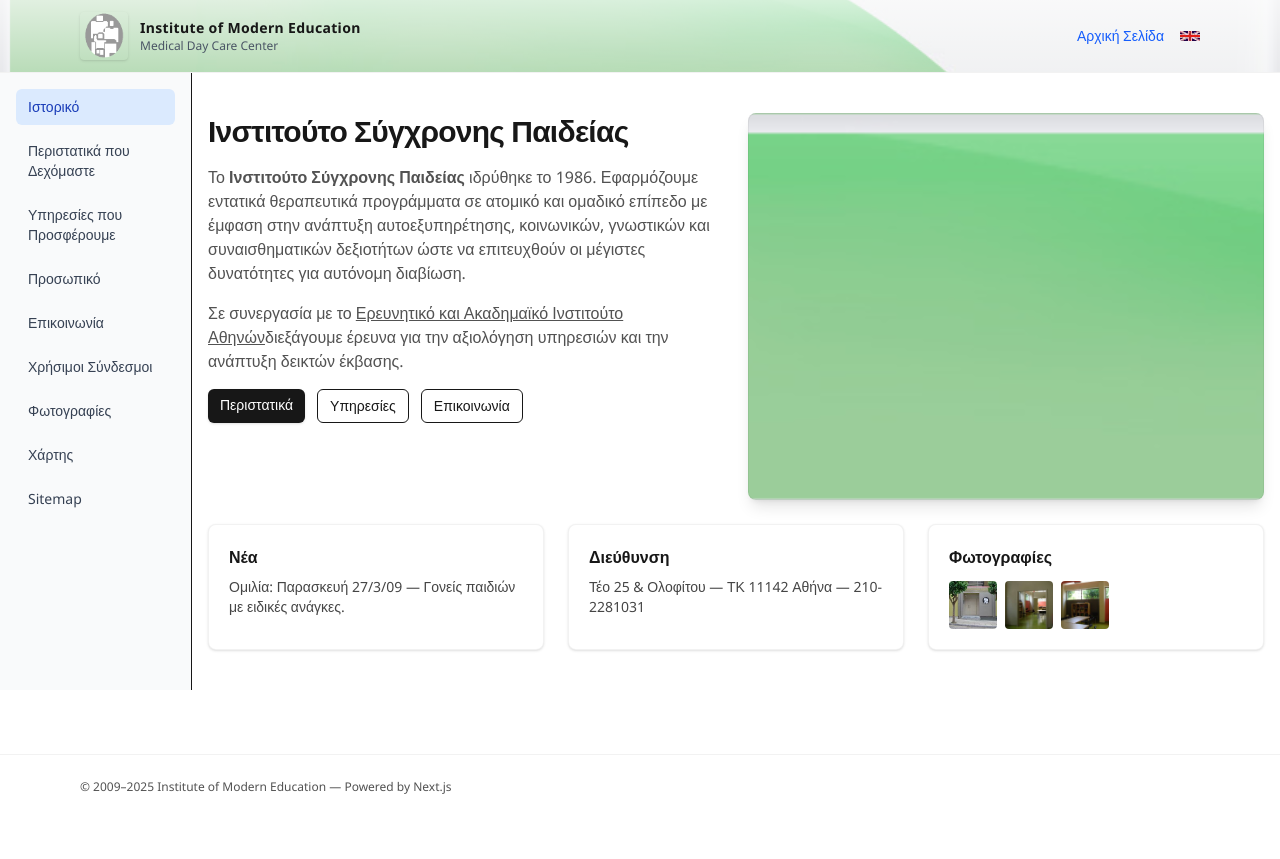
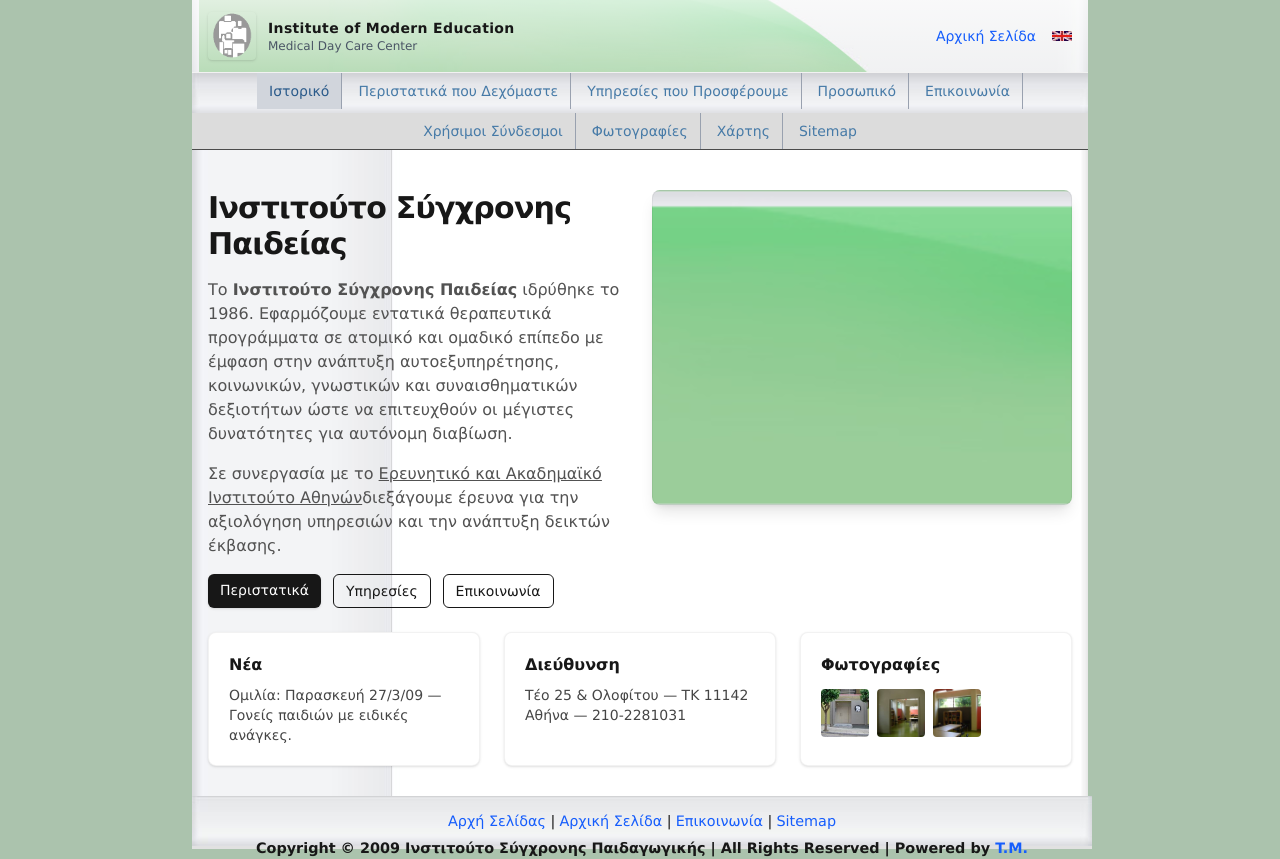
Before and after one commit to adenadoume/insype, a Next.js app: page / in a window 1280 px wide. Before the commit the page ends 819 px from the top, so only its background shows below. Built offline with nearby package versions, Linux system fonts and the light colour scheme.

Commit message:
feat: horizontal navigation menu with original HTML colors and styling

```diff
--- a/src/app/_components/Nav.tsx
+++ b/src/app/_components/Nav.tsx
@@ -31,7 +31,7 @@ export function HeaderNav() {
   );
 }
 
-export function SideNav() {
+export function HorizontalNav() {
   const pathname = usePathname() || "/";
   const isEnglish = pathname === "/en" || pathname.startsWith("/en/");
   const prefix = isEnglish ? "/en" : "";
@@ -61,19 +61,29 @@ export function SideNav() {
       ];
 
   return (
-    <nav className="w-48 min-w-48 bg-gray-50 p-4 border-r">
-      <ul className="space-y-2">
+    <nav className="w-full border-b" style={{
+      backgroundColor: 'rgb(220,220,220)',
+      backgroundImage: 'url(/img/bg_head_bottom_nav.jpg)',
+      backgroundRepeat: 'repeat-x',
+      color: 'rgb(75,75,75)'
+    }}>
+      <div className="container mx-auto px-4">
+        <ul className="flex flex-wrap items-center justify-center gap-1">
           {links.map(({ href, label }) => {
             const isActive = pathname === href || (href !== `${prefix}/` && pathname.startsWith(href));
             return (
-            <li key={href}>
+              <li key={href} className="border-r border-gray-400 last:border-r-0">
                 <Link
                   href={href}
-                className={`block px-3 py-2 text-sm rounded-md transition-colors ${
+                  className={`block px-3 py-2 text-sm font-medium transition-colors hover:bg-gray-300 hover:text-blue-800 ${
                     isActive
-                    ? "bg-blue-100 text-blue-800 font-medium"
-                    : "text-gray-700 hover:bg-gray-100 hover:text-gray-900"
+                      ? "text-blue-800 bg-gray-300"
+                      : "text-blue-600"
                   }`}
+                  style={{
+                    color: isActive ? 'rgb(42,90,138)' : 'rgb(70,122,167)',
+                    textDecoration: 'none'
+                  }}
                 >
                   {label}
                 </Link>
@@ -81,6 +91,7 @@ export function SideNav() {
             );
           })}
         </ul>
+      </div>
     </nav>
   );
 }
--- a/src/app/layout.tsx
+++ b/src/app/layout.tsx
@@ -2,7 +2,7 @@ import type { Metadata } from "next";
 import { Noto_Sans, Inter } from "next/font/google";
 import Link from "next/link";
 import Image from "next/image";
-import { HeaderNav, SideNav } from "./_components/Nav";
+import { HeaderNav, HorizontalNav } from "./_components/Nav";
 import "./globals.css";
 
 const notoSans = Noto_Sans({
@@ -50,10 +50,23 @@ function Header() {
 
 function Footer() {
   return (
-    <footer className="mt-16 border-t border-black/5 bg-white/50 py-6 text-xs text-neutral-600 backdrop-blur dark:border-white/10 dark:bg-neutral-900/50 dark:text-neutral-300">
-      <div className="mx-auto max-w-6xl px-4">
-        <p>
-          © 2009–{new Date().getFullYear()} Institute of Modern Education — Powered by Next.js
+    <footer className="clear-both text-xs" style={{
+      width: '900px',
+      height: '3.7em',
+      padding: '1.1em 0 0',
+      background: '#E1E1E1 url(/img/bg_foot.jpg) no-repeat scroll 0 0',
+      fontSize: '0.9em'
+    }}>
+      <div className="px-4 text-center">
+        <p className="mb-2">
+          <Link href="#" className="text-blue-600 hover:text-blue-800">Αρχή Σελίδας</Link> |
+          <Link href="/" className="text-blue-600 hover:text-blue-800 ml-1">Αρχική Σελίδα</Link> |
+          <Link href="/contact" className="text-blue-600 hover:text-blue-800 ml-1">Επικοινωνία</Link> |
+          <Link href="/sitemap" className="text-blue-600 hover:text-blue-800 ml-1">Sitemap</Link>
+        </p>
+        <p className="font-bold">
+          <strong>Copyright © 2009 Ινστιτούτο Σύγχρονης Παιδαγωγικής | All Rights Reserved</strong> |
+          Powered by&nbsp;<Link href="mailto:mexili.t@gmail.com" className="text-blue-600 hover:text-blue-800">T.M.</Link>
         </p>
       </div>
     </footer>
@@ -67,15 +80,22 @@ export default function RootLayout({
 }>) {
   return (
     <html lang="el" suppressHydrationWarning>
-      <body className={`${notoSans.variable} ${inter.variable} min-h-dvh bg-[url('/img/common/top_body_bg.jpg')] bg-fixed bg-top bg-no-repeat text-neutral-900 antialiased dark:text-neutral-100`}>
-        <Header />
-        <div className="flex">
-          <SideNav />
-          <main className="flex-1 px-4 py-10 animate-in fade-in-50 slide-in-from-bottom-2 duration-500">
+      <body className={`${notoSans.variable} ${inter.variable} min-h-dvh text-neutral-900 antialiased`} style={{
+        backgroundColor: 'rgb(171,195,173)',
+        fontFamily: 'verdana,arial,sans-serif'
+      }}>
+        <div className="max-w-4xl mx-auto bg-white" style={{ width: '900px', marginTop: '0px', marginBottom: '10px' }}>
+          <Header />
+          <HorizontalNav />
+          <main className="px-4 py-10 animate-in fade-in-50 slide-in-from-bottom-2 duration-500" style={{
+            background: 'transparent url(/img/bg_main_withnav.jpg) top left repeat-y',
+            paddingBottom: '30px',
+            minHeight: '500px'
+          }}>
             {children}
           </main>
+          <Footer />
         </div>
-        <Footer />
       </body>
     </html>
   );
```
Lines whose indentation alone changed are shown as unchanged.
